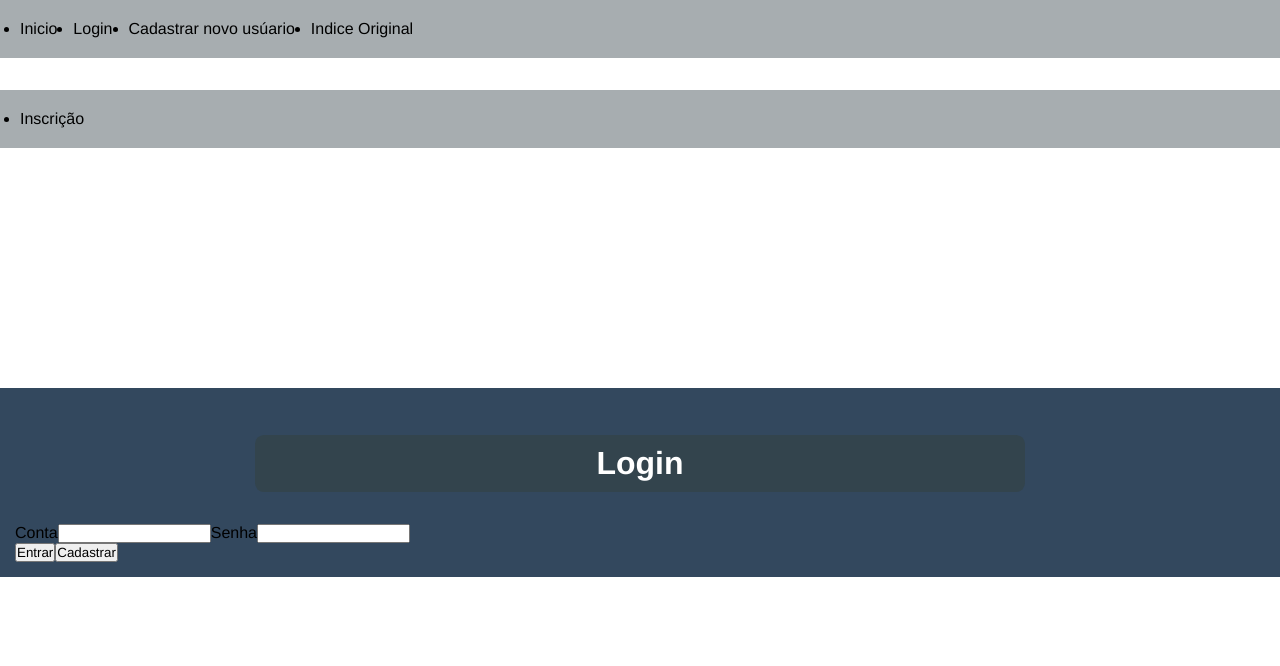
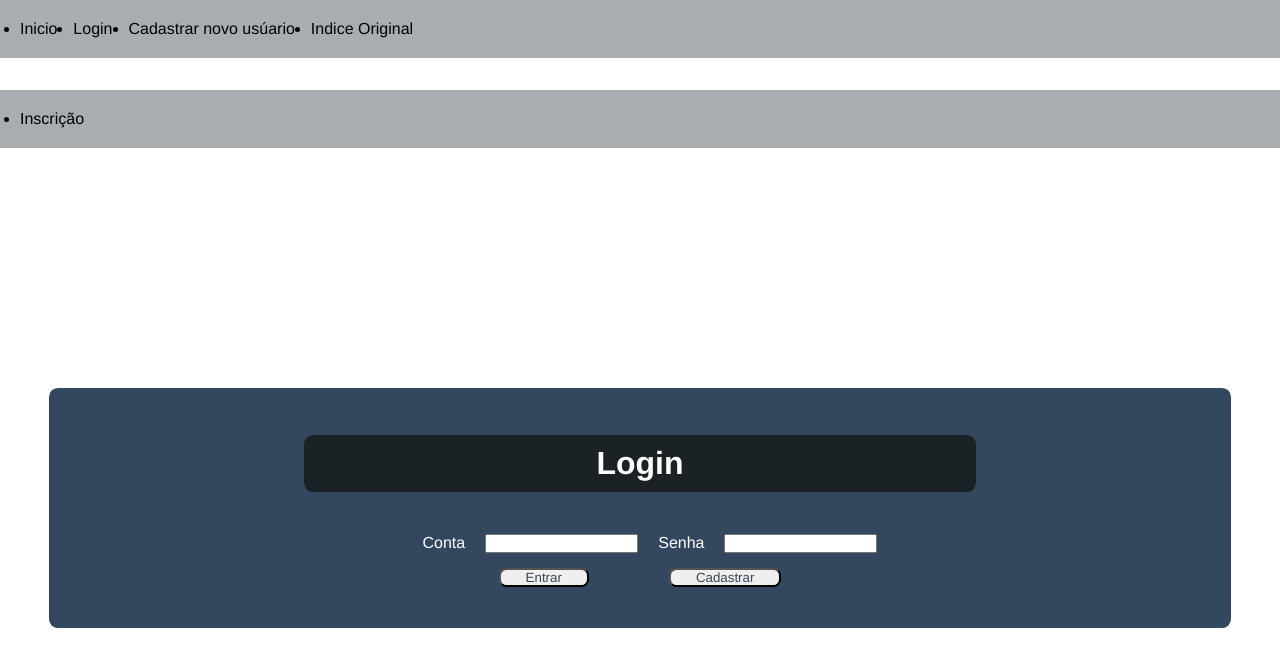
Before and after one commit to BavarescoRicardo/festival-front, a Next.js app: page /login in a window 1280 px wide. Shown: the top 666 px of the page. Built offline with nearby package versions, Linux system fonts and the light colour scheme.

Commit message:
estilo pagina login

```diff
--- a/pages/login/index.tsx
+++ b/pages/login/index.tsx
@@ -15,7 +15,7 @@ export default function Login(){
                     <h1>Login</h1>
                 </div>
 
-                <div className="login-body">
+                <div className={styles.loginbody}>
                     <form action="">
                         <label htmlFor="conta">Conta</label>
                         <input type="text" name='conta' id='conta'/>
@@ -23,7 +23,7 @@ export default function Login(){
                         <label htmlFor="senha">Senha</label>
                         <input type="password" name='senha' id='senha'/>
 
-                        <div className="login-botoes">
+                        <div className={styles.loginbotoes}>
                             <button>Entrar</button>
                             <button>Cadastrar</button>
                         </div>
--- a/styles/Login.module.css
+++ b/styles/Login.module.css
@@ -3,6 +3,8 @@
     padding: 15px;
     background-color: rgb(51, 72, 94);
     margin: 15em auto;
+    width: 90%;
+    border-radius: 1ch;
 }
 
 .loginmenu {
@@ -11,6 +13,37 @@
     color: #FFF;
     border-radius: 1ch;
     padding: 10px;
-    background-color: rgb(51, 68, 77);
+    background-color: rgb(26, 34, 37);
     margin: 2em 15em;
 }
+
+.loginbody {
+    display: flex;
+    justify-content: center;
+    color: #FFF;
+    border-radius: 1ch;
+    padding: 10px;
+    margin: 1em 15em;
+}
+
+.loginbody label {
+    margin-right: 20px;
+    margin-left: 20px;
+}
+
+.loginbotoes {
+    display: flex;
+    justify-content: center;
+    color: #FFF;
+    border-radius: 1ch;
+}
+
+.loginbotoes button {
+    color: rgb(53, 70, 90);
+    border-radius: 1ch;
+    margin-top: 15px;
+    margin-left: 40px;
+    margin-right: 40px;
+    padding-left: 25px;
+    padding-right: 25px;
+}
```
